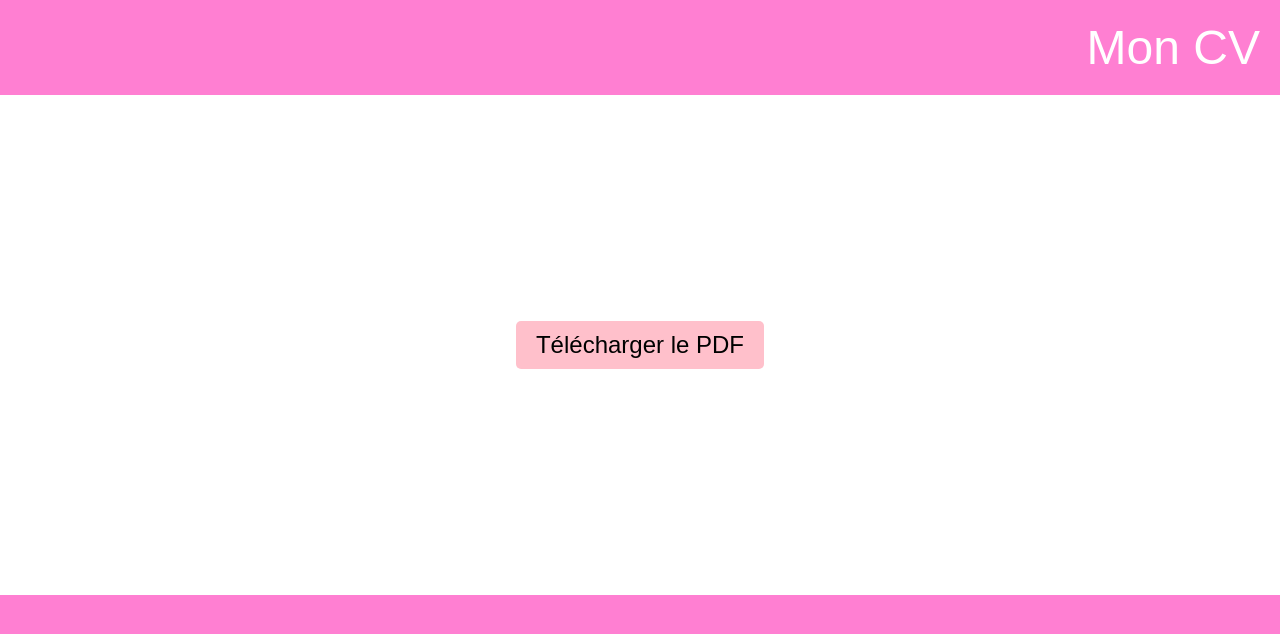
After one commit to Lexhar/Projet-Dev-Web, a PHP site: page /mon-cv.html in a window 1280 px wide. The commit adds this page. Shown: the top 634 px of the page. Run offline with PHP 8.4, Linux system fonts and the light colour scheme.

Commit message:
ajout de la page Mon-Cv

```diff
--- /dev/null
+++ b/mon-cv.html
@@ -0,0 +1,48 @@
+<!DOCTYPE html>
+<html>
+<head>
+    <title>Mon CV</title>
+    <style>
+        body {
+            background-color: hsla(321, 100%, 65%, 0.71); /* Rose foncé */
+            margin: 0;
+            padding: 0;
+            font-family: Arial, sans-serif;
+        }
+
+        #titre {
+            color: white;
+            font-size: 48px;
+            text-align: right;
+            padding: 20px;
+        }
+
+        #pdf {
+            height: 500px;
+            width: 100%;
+            background-color: white;
+            display: flex;
+            justify-content: center;
+            align-items: center;
+        }
+
+        #pdf a {
+            text-decoration: none;
+            font-size: 24px;
+            color: black;
+            background-color: pink;
+            padding: 10px 20px;
+            border-radius: 5px;
+        }
+    </style>
+</head>
+<body>
+    <div id="titre">
+        Mon CV
+    </div>
+
+    <div id="pdf">
+        <a href="path/to/your_cv.pdf" download>Télécharger le PDF</a>
+    </div>
+</body>
+</html>
--- a/page-jeune.html
+++ b/page-jeune.html
@@ -41,7 +41,11 @@
     </div>
 
 </div>
+<div class="CV">
+    <button type="button" style="background-color: pink; color: white; border: none; padding: 20px 40px; font-size: 24px; position: fixed; top: 50%; left: 0; transform: translateY(-50%);" onclick="window.location.href='mon-cv.html';">Mon CV !</button>
 
+
+</div>
 <div class="consigne">
     <p>Décrivez votre expérience et mettez en avant ce que vous en avez retiré.</p>
 </div>
```
Also changed, not shown: traitement_formulaire.php (+4 -11 lines).
